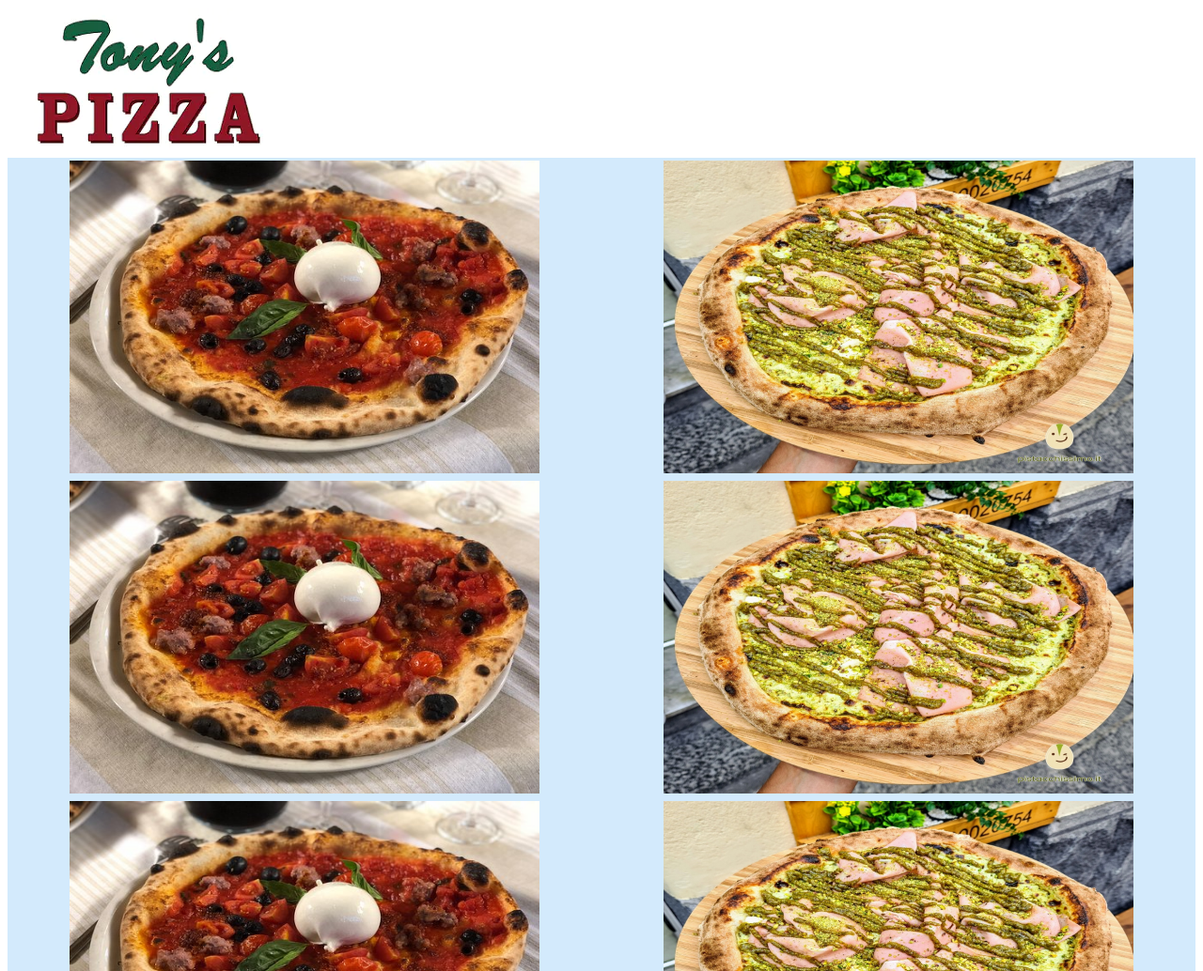
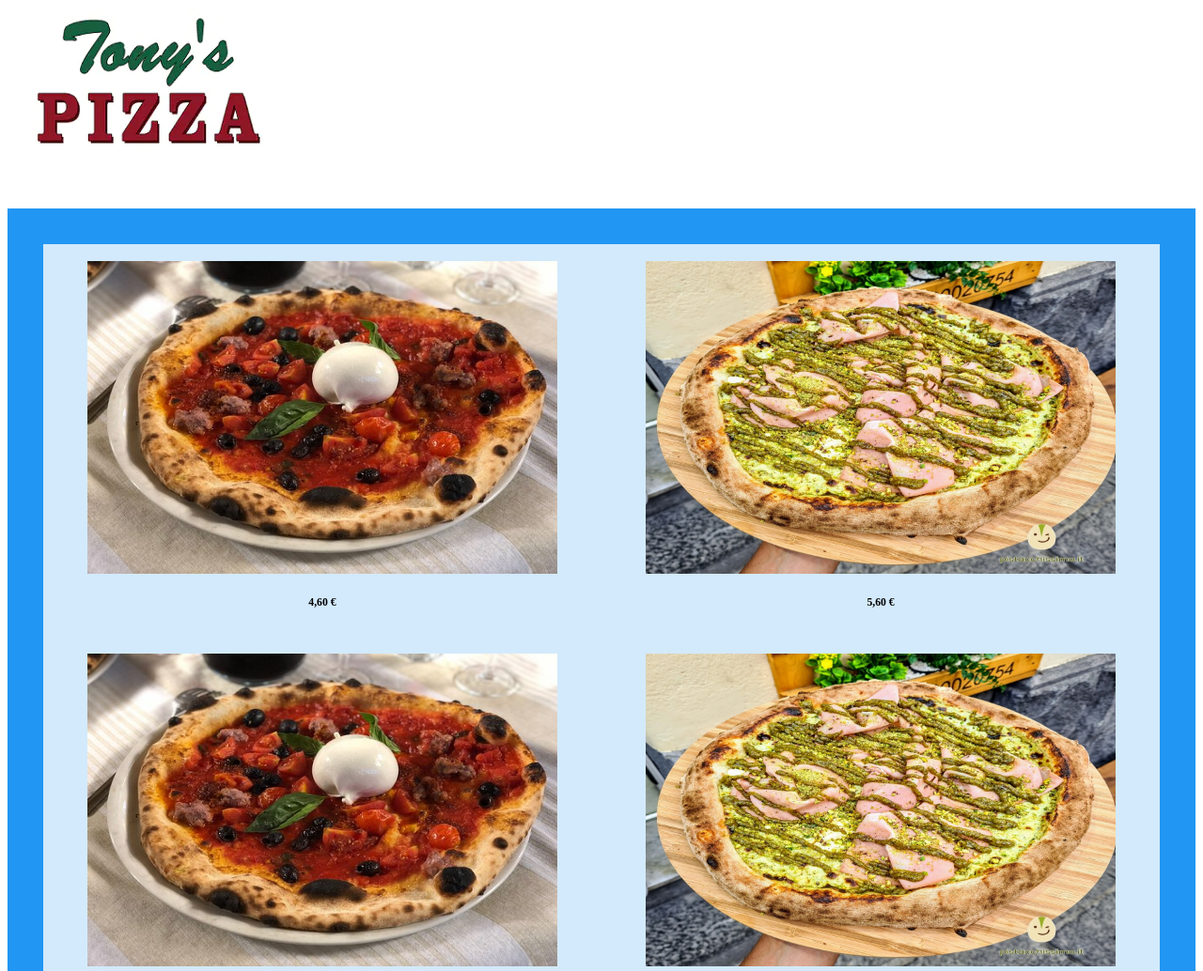
Before and after one commit to MicheleGiammarini33/pizza, a plain HTML site: page index.html in a window 1280 px wide. Shown: the top 1034 px of the page at 94% size. Drawn offline with Linux system fonts and the light colour scheme.

Commit message:
Update index.html

```diff
--- a/index.html
+++ b/index.html
@@ -25,6 +25,7 @@
   display: grid;
   grid-template-columns: auto  auto auto auto;
   background-color: #2196F3;
+
   width: auto;
   height: auto;
 
@@ -33,11 +34,13 @@
   background-color: rgba(255, 255, 255, 0.8);
   padding: 3px;
   font-size: 10px;
+  padding: 3%;
   text-align: center;
 }
 .img {
   opacity: 1;
   display: block;
+  padding: 3px;
   width: auto;
   height: auto;
   transition: .5s ease;
@@ -66,17 +69,17 @@ img:hover{
     display: grid;
     grid-template-columns: auto auto;
     background-color: #2196F3;
+    padding: 3%;
     width: auto;
     height: auto;
 
   }
-
-
-  @media only screen and (max-width: 1000px) {
+@media only screen and (max-width: 1000px) {
   .grid-container {
     display: grid;
     grid-template-columns: auto ,auto ;
     background-color: #2196F3;
+    padding: 3%;
     width: 50%;
     height: 50%;
 
@@ -89,8 +92,11 @@ img:hover{
 
 </head>
 <body>
-
+<div>
 <img src="tonyso.webp" alt="" width="auto" height="auto">
+<br></br>
+<br></br>
+</div>
 
 <div class="Core">
 <div class="grid-container">
@@ -101,12 +107,16 @@ img:hover{
  <a href="pizza.html">
      <img src="pizza4.jpg" alt="" width="500" height="333">
   </a>
+    <br></br>
+<h3>4,60 €</h3>
 </div>
 
 <div class="grid-item">
   <a href="pizzadelporto.html">
     <img src="pizza3.jpg" alt="" width="500" height="333">
     </a>
+    <br></br>
+<h3>5,60 €</h3>
 </div>
 
 <div class="grid-item">
```
